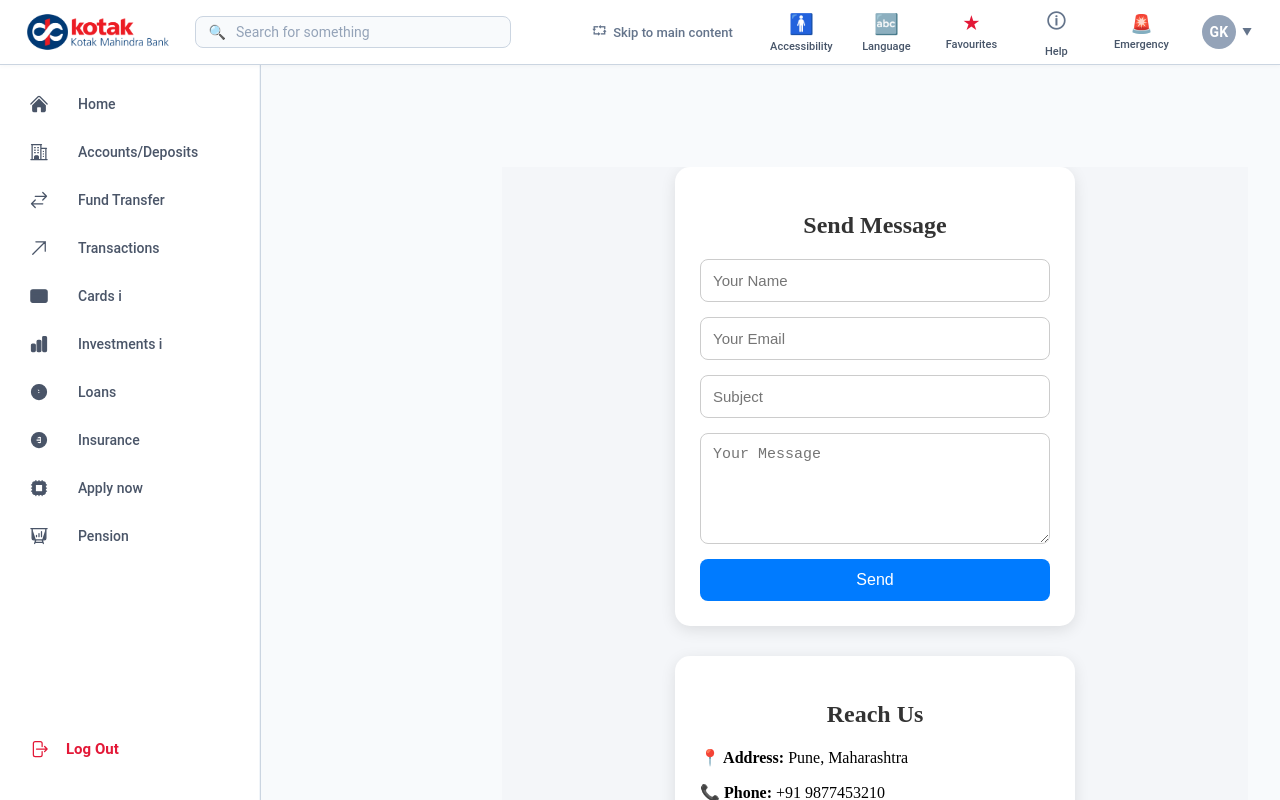
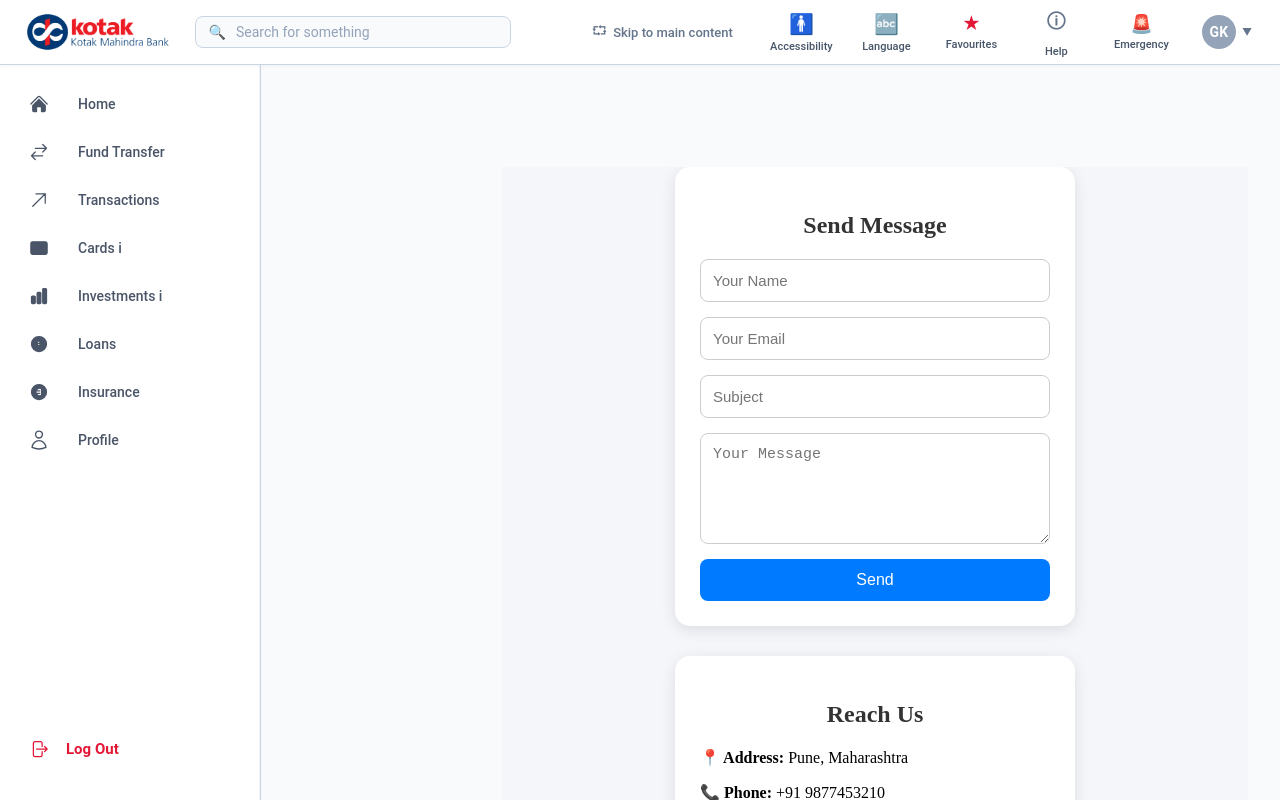
Before and after one commit to ganeshkamble-411/Banking-Feature-Application, an Angular app in the folder frontend/: page /contact in a window 1280 px wide. Built offline with nearby package versions, Linux system fonts and the light colour scheme.

Commit message:
icons are updated on dashboard

```diff
--- a/frontend/src/app/components/sidebar/sidebar.component.html
+++ b/frontend/src/app/components/sidebar/sidebar.component.html
@@ -21,7 +21,7 @@
     </a>
 
     <!-- 🏛️ Accounts/Deposits (Using Service Requests SVG Icon for structure) -->
-    <a routerLink="/services" routerLinkActive="active-link" class="nav-item-link">
+    <!-- <a routerLink="/services" routerLinkActive="active-link" class="nav-item-link">
       <span class="nav-icon">
         <svg
           xmlns="http://www.w3.org/2000/svg"
@@ -39,7 +39,7 @@
         </svg>
       </span>
       <span class="nav-text">Accounts/Deposits</span>
-    </a>
+    </a> -->
 
     <!-- ⇄ Fund Transfer -->
     <a routerLink="/transfer" routerLinkActive="active-link" class="nav-item-link">
@@ -168,7 +168,7 @@
     </a>
 
     <!-- 🧩 Apply Now (With exact Red Badge) -->
-    <a routerLink="/apply-now" routerLinkActive="active-link" class="nav-item-link">
+    <!-- <a routerLink="/apply-now" routerLinkActive="active-link" class="nav-item-link">
       <span class="nav-icon">
         <svg
           xmlns="http://www.w3.org/2000/svg"
@@ -188,7 +188,7 @@
       <span class="nav-text-wrapper">
         <span class="nav-text">Apply now</span>
       </span>
-    </a>
+    </a> -->
 
     <!-- 🪑 Pension -->
     <a routerLink="/pension" routerLinkActive="active-link" class="nav-item-link">
@@ -199,16 +199,16 @@
           viewBox="0 0 24 24"
           stroke-width="1.5"
           stroke="currentColor"
-          class="custom-svg-icon"
+          class="size-6"
         >
           <path
             stroke-linecap="round"
             stroke-linejoin="round"
-            d="M3.75 3v11.25A2.25 2.25 0 0 0 6 16.5h2.25M3.75 3h-1.5m1.5 0h16.5m0 0h1.5m-1.5 0v11.25A2.25 2.25 0 0 1 18 16.5h-2.25m-7.5 0h7.5m-7.5 0-1 3m8.5-3 1 3m0 0 .5 1.5m-.5-1.5h-9.5m0 0-.5 1.5M9 11.25v1.5M12 9v3.75m3-6v6"
+            d="M15.75 6a3.75 3.75 0 1 1-7.5 0 3.75 3.75 0 0 1 7.5 0ZM4.501 20.118a7.5 7.5 0 0 1 14.998 0A17.933 17.933 0 0 1 12 21.75c-2.676 0-5.216-.584-7.499-1.632Z"
           />
         </svg>
       </span>
-      <span class="nav-text">Pension</span>
+      <span class="nav-text">Profile</span>
     </a>
   </nav>
 
--- a/frontend/src/app/pages/dashboard/dashboard.component.html
+++ b/frontend/src/app/pages/dashboard/dashboard.component.html
@@ -56,7 +56,7 @@
                     </div>
                 </div>
 
-                <!-- 2. Loans Section Card (Inserted based on image_716f66.png) -->
+                <!-- 2. Loans Section Card -->
                 <div class="kotak-clean-card loans-section-card">
                     <div class="card-title-row">
                         <h2>Loans</h2>
@@ -90,10 +90,12 @@
                             <a href="javascript:void(0)" class="loan-apply-link">Apply</a>
                         </div>
 
-                        <!-- Gold Loan -->
+                        <!-- Gold Loan (Updated with SVG) -->
                         <div class="loan-grid-item">
                             <div class="loan-icon-bg">
-                                <span class="loan-emoji">🪙</span>
+                                <svg xmlns="http://www.w3.org/2000/svg" fill="none" viewBox="0 0 24 24" stroke-width="1.5" stroke="currentColor" class="size-6" style="width: 24px; height: 24px;">
+                                    <path stroke-linecap="round" stroke-linejoin="round" d="M12.75 3.03v.568c0 .334.148.65.405.864l1.068.89c.442.369.535 1.01.216 1.49l-.51.766a2.25 2.25 0 0 1-1.161.886l-.143.048a1.107 1.107 0 0 0-.57 1.664c.369.555.169 1.307-.427 1.605L9 13.125l.423 1.059a.956.956 0 0 1-1.652.928l-.679-.906a1.125 1.125 0 0 0-1.906.172L4.5 15.75l-.612.153M12.75 3.031a9 9 0 0 0-8.862 12.872M12.75 3.031a9 9 0 0 1 6.69 14.036m0 0-.177-.529A2.25 2.25 0 0 0 17.128 15H16.5l-.324-.324a1.453 1.453 0 0 0-2.328.377l-.036.073a1.586 1.586 0 0 1-.982.816l-.99.282c-.55.157-.894.702-.8 1.267l.073.438c.08.474.49.821.97.821.846 0 1.598.542 1.865 1.345l.215.643m5.276-3.67a9.012 9.012 0 0 1-5.276 3.67m0 0a9 9 0 0 1-10.275-4.835M15.75 9c0 .896-.393 1.7-1.016 2.25" />
+                                </svg>
                             </div>
                             <h3>Gold Loan</h3>
                             <a href="javascript:void(0)" class="loan-apply-link">Apply</a>
```
